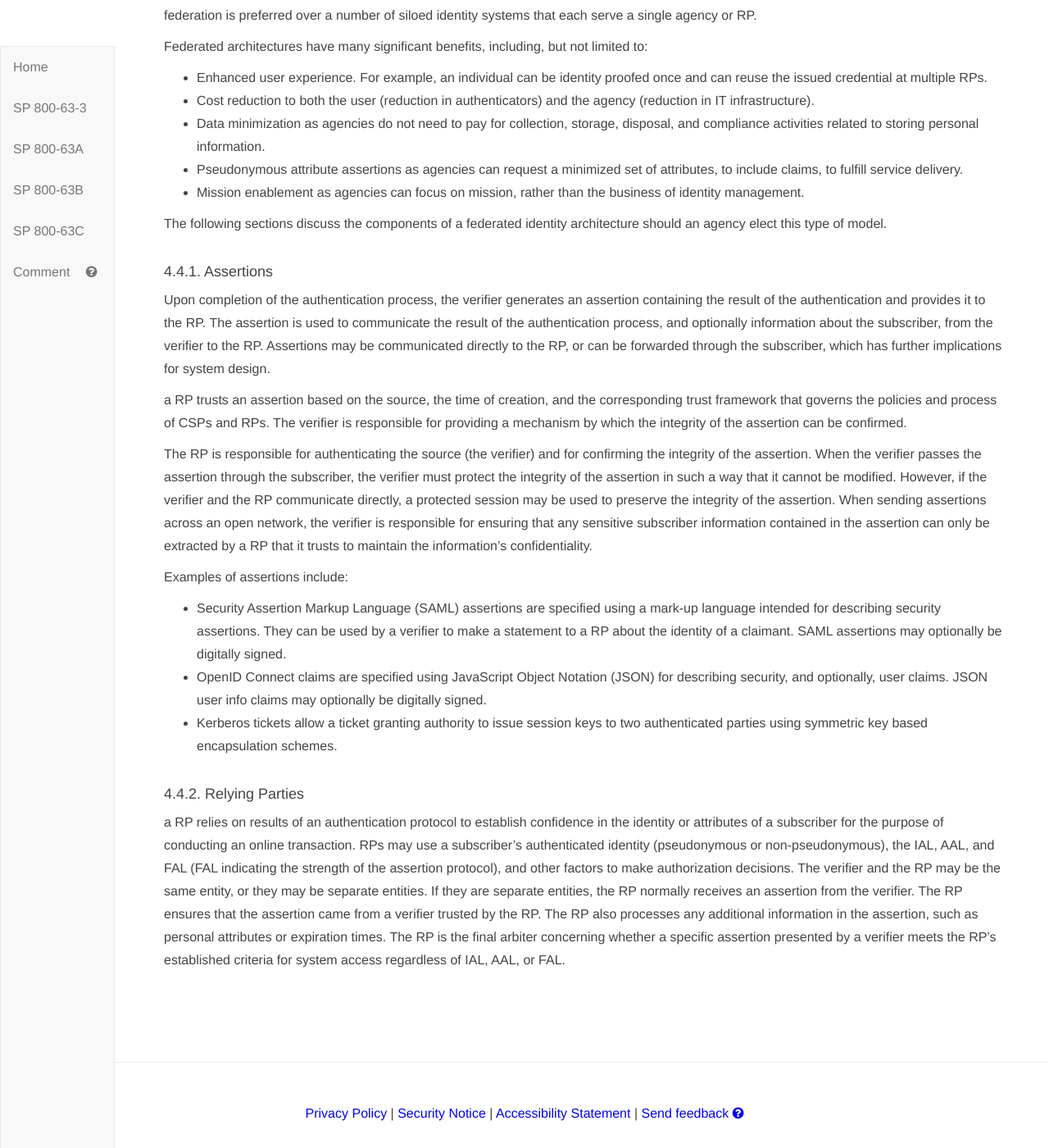
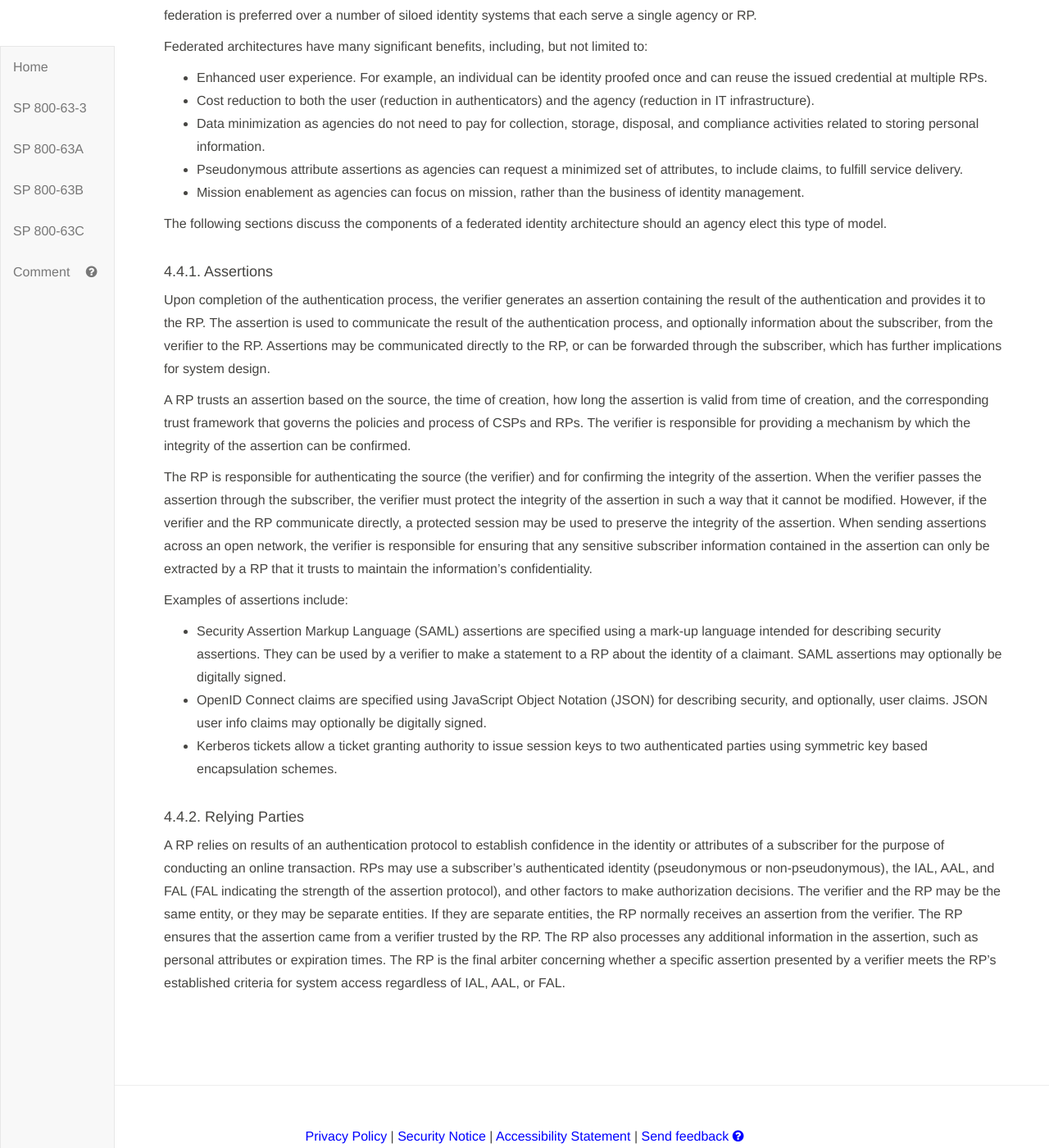
Before and after one commit to usnistgov/800-63-3, a Jekyll site: the page built from sp800-63-3/sec4_model.md, in a window 1280 px wide and 1400 px high, scrolled down 5668 px. Shown: the whole window at 82% size. Built offline with Jekyll 4.4.1, drawn with Linux system fonts in a browser that asks for light colours; our own code applies the rules of GitHub Pages for plain Markdown files; before the commit the page ends 7040 px from its top, so only the background shows below that; some of the changed text lies outside the part shown.

Commit message:
Closes #756

```diff
--- a/sp800-63-3/sec4_model.md
+++ b/sp800-63-3/sec4_model.md
@@ -15,7 +15,7 @@
 
 Digital authentication begins with enrollment. The usual sequence for enrollment proceeds as follows. An applicant applies to a CSP. If approved, the CSP creates a credential and binds it to one or more authenticators. The credential includes at least one identifier, which can be pseudonymous, and possibly one or more attributes that the CSP has verified. The authenticators may be issued by the CSP, provided directly by the subscriber, or provided by a third party. The authenticators and credential may be used in subsequent authentication events.
 
-The process used to verify an applicant's association with their real world identity is called *identity proofing*. The strength of identity proofing is described by an ordinal measurement called the IAL. At IAL1, identity proofing is not required, therefore any attribute information provided by the subscriber is self-asserted or should be treated as self-asserted and not verified. At IAL2 and IAL3, identity proofing is required, and the CSP may be requested by a RP to assert information about the subscriber, such as verified attribute values, verified attribute references, or pseudonymous identifiers. This information assists the RP in making authorization decisions. a RP may decide that it requires IAL2 or IAL3, but may only need specific attributes, perhaps those that retain a degree of pseudonymity for the subject. This privacy enhancing approach is one of the benefits of separating the strength of the proofing process from that of the authentication process. a RP may also employ a federated identity approach where the RP outsources all identity proofing, attribute collection, and attribute storage to a CSP.
+The process used to verify an applicant's association with their real world identity is called *identity proofing*. The strength of identity proofing is described by an ordinal measurement called the IAL. At IAL1, identity proofing is not required, therefore any attribute information provided by the subscriber is self-asserted or should be treated as self-asserted and not verified. At IAL2 and IAL3, identity proofing is required, and the CSP may be requested by a RP to assert information about the subscriber, such as verified attribute values, verified attribute references, or pseudonymous identifiers. This information assists the RP in making authorization decisions. A RP may decide that it requires IAL2 or IAL3, but may only need specific attributes, perhaps those that retain a degree of pseudonymity for the subject. This privacy enhancing approach is one of the benefits of separating the strength of the proofing process from that of the authentication process. A RP may also employ a federated identity approach where the RP outsources all identity proofing, attribute collection, and attribute storage to a CSP.
 
 In this document suite, the party to be authenticated is called a *claimant* and the party verifying that identity is called a *verifier*. When a claimant successfully demonstrates possession and control of one or more authenticators to a verifier through an authentication protocol, the verifier can verify that the claimant is a valid subscriber. The verifier passes on an assertion about the subscriber, who may be either pseudonymous or non-pseudonymous, to the RP. That assertion includes an identifier, and may include identity information about the subscriber, such as the name, or other attributes that were verified in the enrollment process (subject to the policies of the CSP and the needs of the application). Where the verifier is also the RP, the assertion may be implicit. The RP can use the authenticated information provided by the verifier to make authorization decisions.
 
@@ -131,7 +131,7 @@
 
 Upon completion of the authentication process, the verifier generates an assertion containing the result of the authentication and provides it to the RP. The assertion is used to communicate the result of the authentication process, and optionally information about the subscriber, from the verifier to the RP. Assertions may be communicated directly to the RP, or can be forwarded through the subscriber, which has further implications for system design.
 
-a RP trusts an assertion based on the source, the time of creation, and the corresponding trust framework that governs the policies and process of CSPs and RPs. The verifier is responsible for providing a mechanism by which the integrity of the assertion can be confirmed.
+A RP trusts an assertion based on the source, the time of creation, how long the assertion is valid from time of creation, and the corresponding trust framework that governs the policies and process of CSPs and RPs. The verifier is responsible for providing a mechanism by which the integrity of the assertion can be confirmed.
 
 The RP is responsible for authenticating the source (the verifier) and for confirming the integrity of the assertion. When the verifier passes the assertion through the subscriber, the verifier must protect the integrity of the assertion in such a way that it cannot be modified. However, if the verifier and the RP communicate directly, a protected session may be used to preserve the integrity of the assertion. When sending assertions across an open network, the verifier is responsible for ensuring that any sensitive subscriber information contained in the assertion can only be extracted by a RP that it trusts to maintain the information's confidentiality.
 
@@ -143,4 +143,4 @@
 
 #### 4.4.2. Relying Parties
 
-a RP relies on results of an authentication protocol to establish confidence in the identity or attributes of a subscriber for the purpose of conducting an online transaction. RPs may use a subscriber's authenticated identity (pseudonymous or non-pseudonymous), the IAL, AAL, and FAL (FAL indicating the strength of the assertion protocol), and other factors to make authorization decisions. The verifier and the RP may be the same entity, or they may be separate entities. If they are separate entities, the RP normally receives an assertion from the verifier. The RP ensures that the assertion came from a verifier trusted by the RP. The RP also processes any additional information in the assertion, such as personal attributes or expiration times. The RP is the final arbiter concerning whether a specific assertion presented by a verifier meets the RP's established criteria for system access regardless of IAL, AAL, or FAL.
+A RP relies on results of an authentication protocol to establish confidence in the identity or attributes of a subscriber for the purpose of conducting an online transaction. RPs may use a subscriber's authenticated identity (pseudonymous or non-pseudonymous), the IAL, AAL, and FAL (FAL indicating the strength of the assertion protocol), and other factors to make authorization decisions. The verifier and the RP may be the same entity, or they may be separate entities. If they are separate entities, the RP normally receives an assertion from the verifier. The RP ensures that the assertion came from a verifier trusted by the RP. The RP also processes any additional information in the assertion, such as personal attributes or expiration times. The RP is the final arbiter concerning whether a specific assertion presented by a verifier meets the RP's established criteria for system access regardless of IAL, AAL, or FAL.
```
